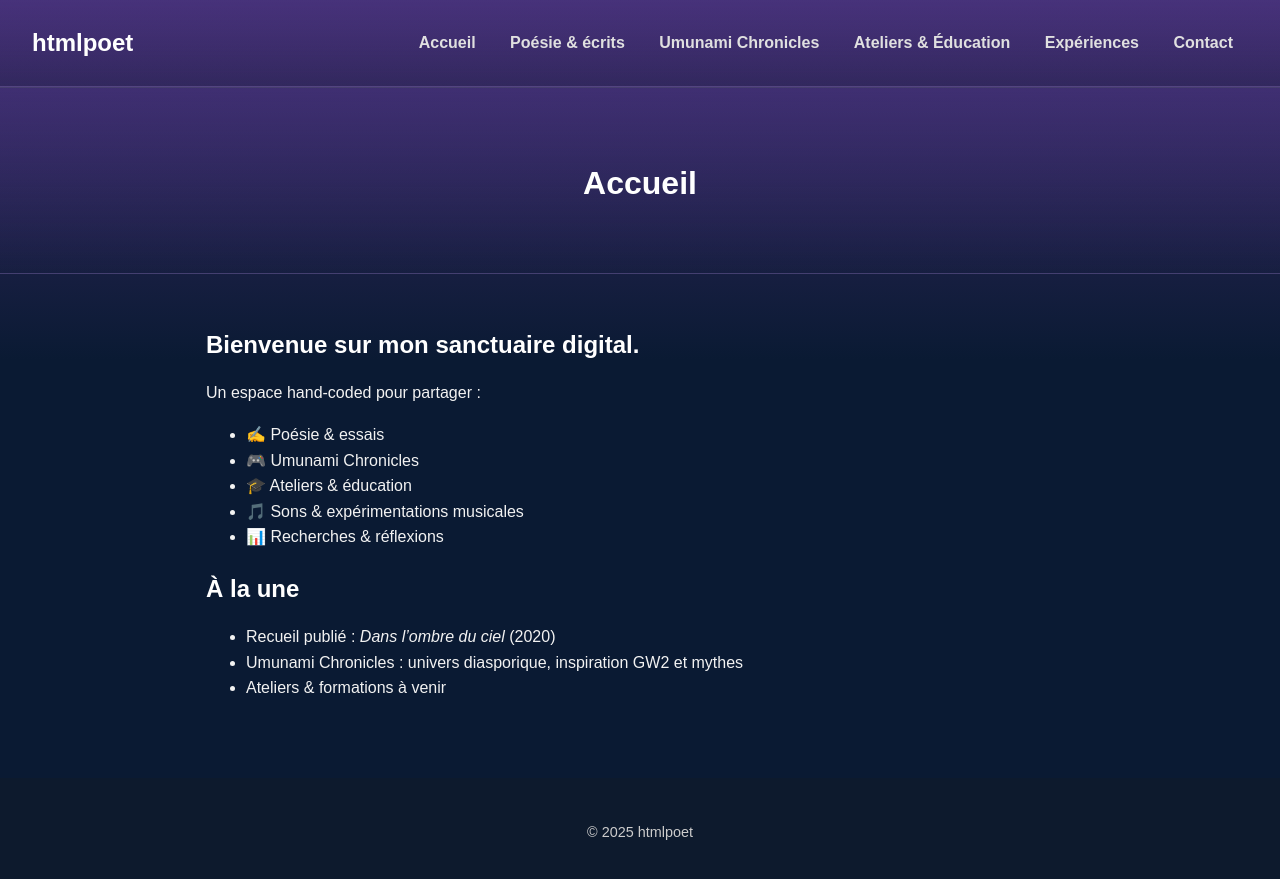
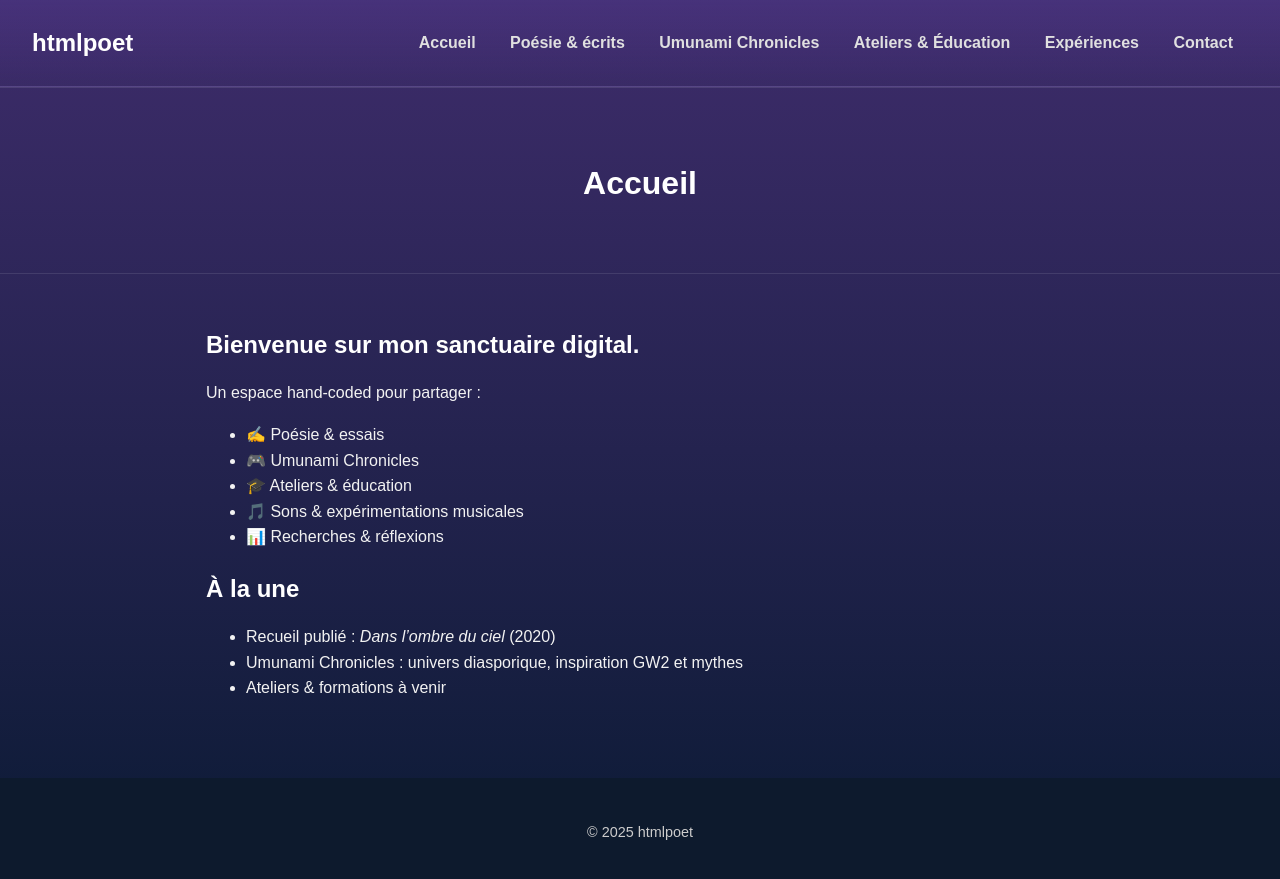
Before and after one commit to htmlpoet/htmlpoet.github.io, a Jekyll site: the page built from index.html, in a window 1280 px wide. Shown: the top 879 px of the page. Built offline with Jekyll 4.4.1, drawn with Linux system fonts in a browser that asks for light colours; the list of posts is cut into pages by our own code.

Commit message:
full bg gradient

```diff
--- a/css/style.css
+++ b/css/style.css
@@ -1,19 +1,25 @@
 /* --- STYLES GÉNÉRAUX --- */
 /* Applique le dégradé à la page entière */
+/* Assure une base de hauteur stable pour le body */
 html {
-  /* On commence avec un violet plus sombre et la transition se termine plus tôt (à 40% de la hauteur de l'écran) */
-  background-image: linear-gradient(180deg, #3e2c6b 0%, #0a1a33 40vh);
-  background-repeat: no-repeat;
-  background-color: #0a1a33;
+  height: 100%;
 }
 
+/* Applique le dégradé et gère la hauteur du site */
 body {
-  font-family: "Arial", sans-serif;
+  font-family: 'Arial', sans-serif;
   color: #f2f2f2;
   line-height: 1.6;
   margin: 0;
+
+  /* Le body fait au moins la hauteur de l'écran, et plus si le contenu est long */
   min-height: 100%;
-  /* S'assure que le body remplit au moins tout l'écran */
+
+  /* Le dégradé qui s'étire sur toute la hauteur du contenu */
+  background-image: linear-gradient(180deg, #3E2C6B 0%, #0a1a33 100%);
+  background-repeat: no-repeat;
+  background-attachment: scroll; /* Assure que le dégradé défile avec la page */
+  background-color: #0a1a33; /* Couleur de sécurité si le contenu est immense */
 }
 
 /* 1. On réinitialise le conteneur principal */
@@ -35,11 +41,6 @@ main {
   padding-bottom: 3em;
 
   /* Le reste de votre style */
-  background: linear-gradient(
-    180deg,
-    rgba(84, 58, 145, 0.4) 0%,
-    rgba(10, 26, 51, 0) 100%
-  );
   border-top: 1px solid rgba(255, 255, 255, 0.1);
   border-bottom: 1px solid rgba(255, 255, 255, 0.1);
 }
```
